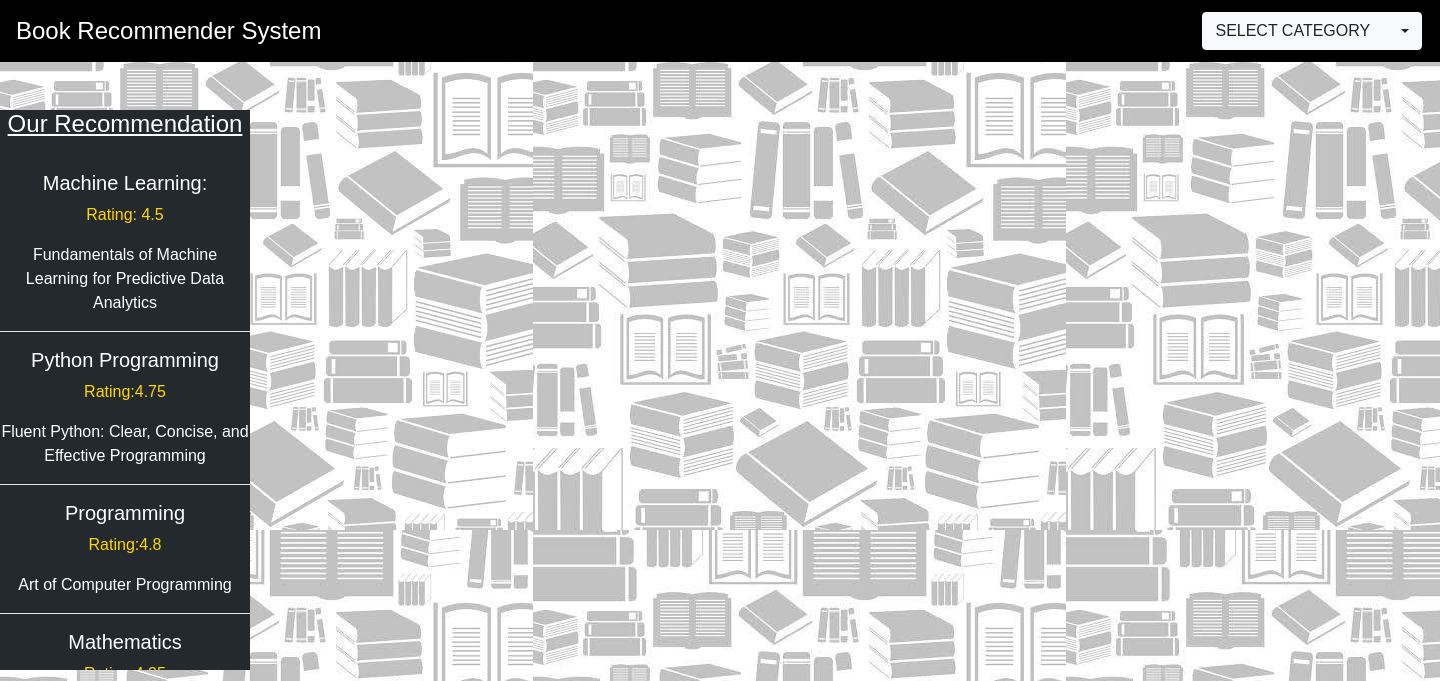
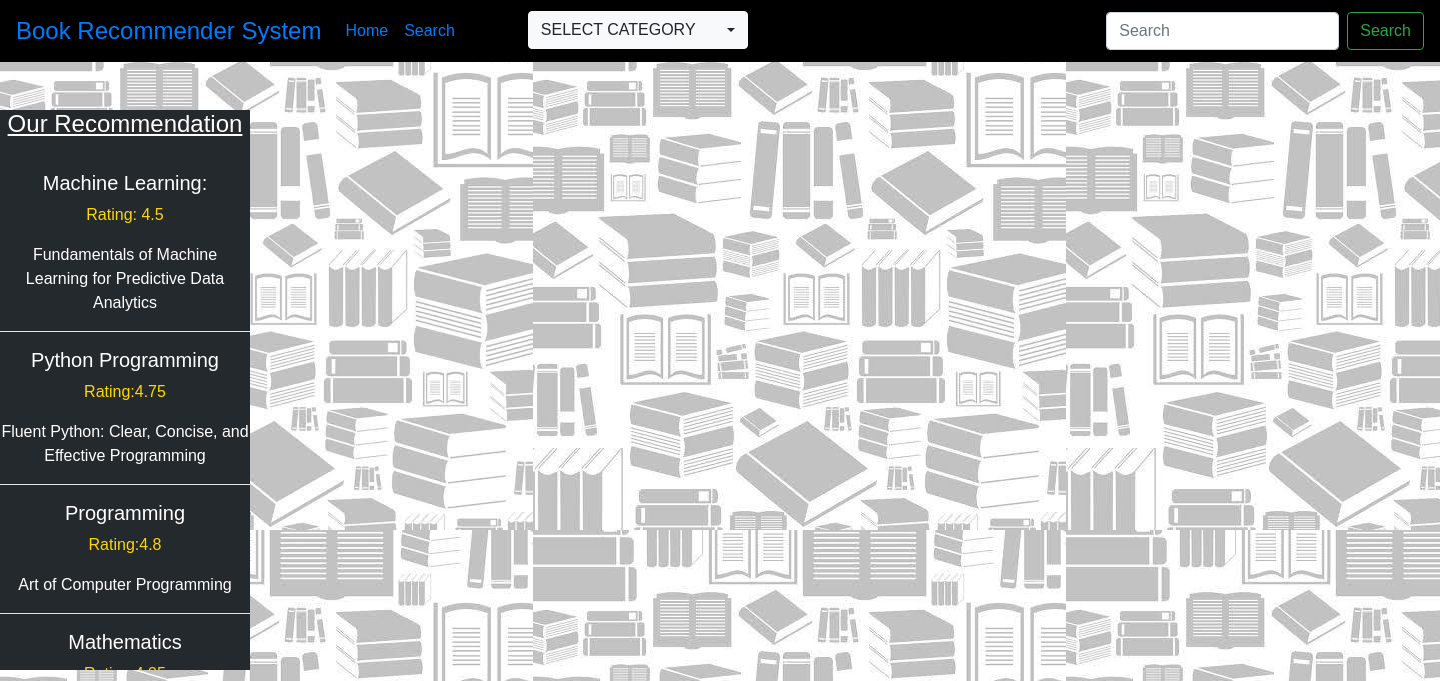
Before and after one commit to Pratik-sys/book-recommender, a Flask app: page / in a window 1440 px wide. Shown: the top 681 px of the page. Run offline with Flask 2, Linux system fonts and the light colour scheme; some libraries are stand-ins or nearby versions; some web fonts are replaced.

Commit message:
Add new Navbar
- New Nvabar with searchbar and some nav-links.

Signed-off-by: Pratik-Sys <pithore.pratik@gmail.com>

```diff
--- a/bookrecommender/templates/base.html
+++ b/bookrecommender/templates/base.html
@@ -46,9 +46,7 @@
     <footer class="page-footer">
       <div class="footer-copyright text-center py-3" style="color:#B1B1B1;">Github
         <a  href="https://github.com/Pratik-sys/book-recommender"> Book Recommender</a>
-        <a  type="button"class="nav-link" href="{{url_for('display')}}" >Home</a>
       </div>
-
         </div>
       </footer>
 
--- a/bookrecommender/templates/home.html
+++ b/bookrecommender/templates/home.html
@@ -107,9 +107,18 @@
   </p>
 </div>
 <nav class="navbar navbar-expand-lg">
-  <a class="navbar-brand" href="{{url_for('home')}}" style="color:white;">Book Recommender System</a>
+  <a class="navbar-brand" href="{{url_for('home')}}">Book Recommender System</a>
+  <div class="collapse navbar-collapse" id="navbarSupportedContent">
+    <ul class="navbar-nav mr-auto">
+      <li class="nav-item active">
+        <a class="nav-link" href="{{url_for('display')}}">Home</a>
+      </li>
+      <li class="nav-item">
+        <a class="nav-link" href="{{url_for('search')}}">Search</a>
+      </li>
+      <li class="nav-item dropdown">
           <form method="POST" action="">
-    <div class="row" style="padding-left:55rem;">
+              <div class="row" style="padding-left:5rem;">
               <select class="selectpicker" id="catdrop" name="catdrop" onchange="this.form.submit()">
                 <option>SELECT CATEGORY</option>
                 <option>Machine Learning</option>
@@ -124,6 +133,13 @@
               </select>
             </div>
             </form>
+      </li>
+    </ul>
+    <form class="form-inline my-2 my-lg-0">
+      <input class="form-control mr-sm-2" type="search" placeholder="Search" aria-label="Search">
+      <button class="btn btn-outline-success my-2 my-sm-0" type="submit">Search</button>
+    </form>
+  </div>
 </nav>
 
 <div class="container-lg mr-1 " style="margin-top: 30px;">
```
Lines whose indentation alone changed are shown as unchanged.
